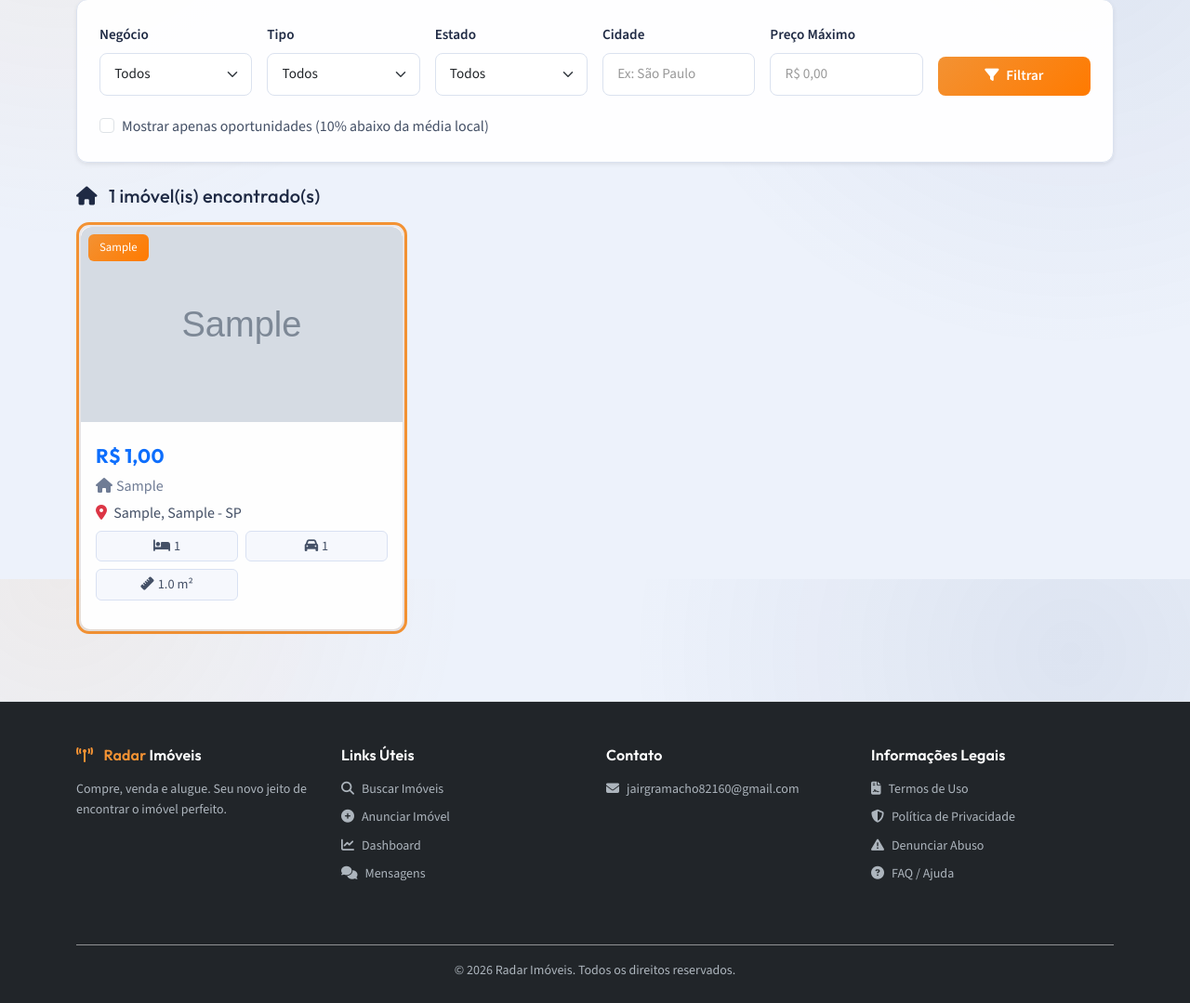
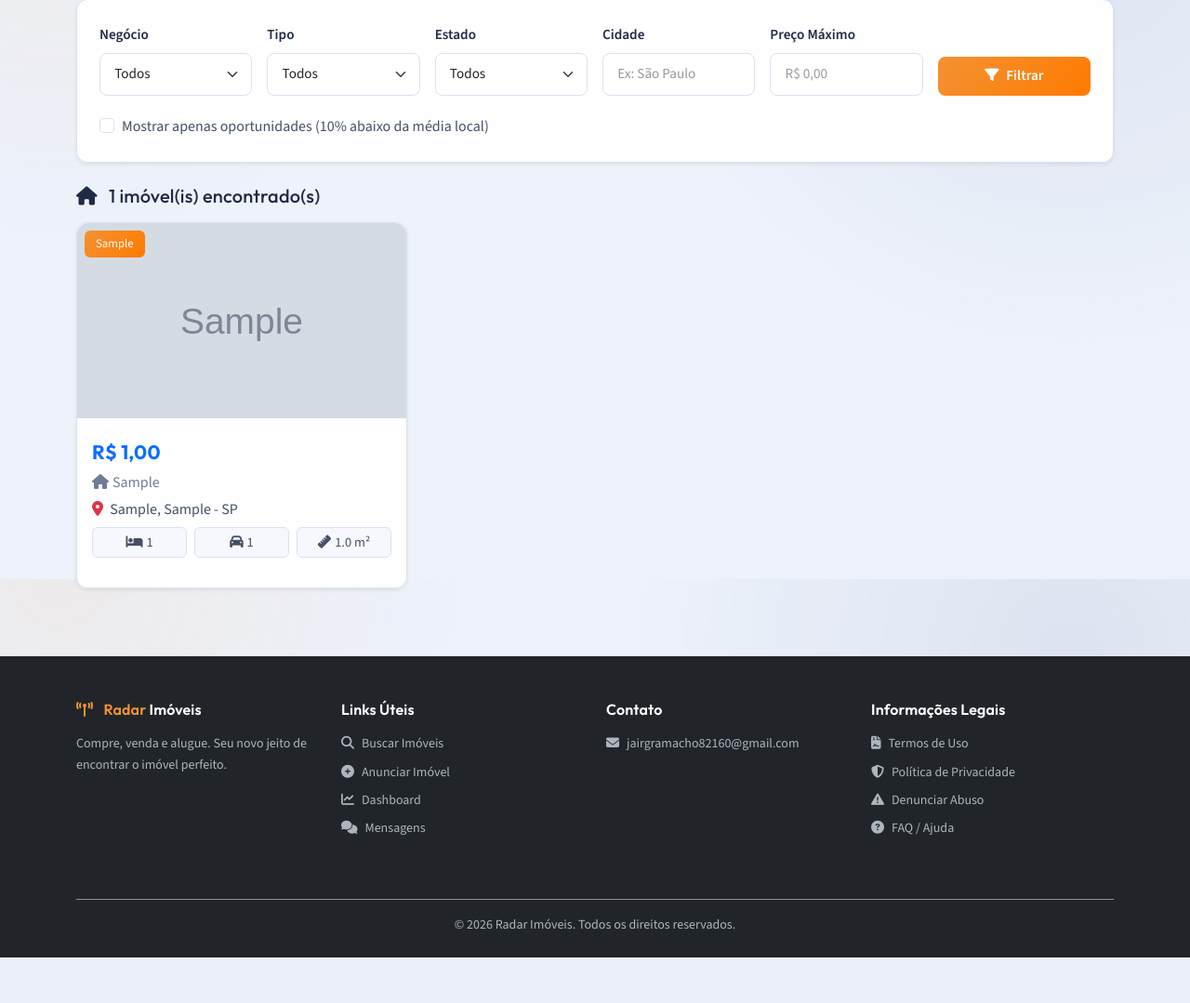
Before and after one commit to jairgramacho/radar-imoveis-pro, a Flask app: page / in a window 1280 px wide. Shown: the part 177-1256 px from the top of the page at 93% size. After the commit the page ends 1207 px from the top, so only its background shows below. Run offline with Flask 3, Linux system fonts and the light colour scheme; tables that the repository leaves empty hold one stand-in row (values such as "Sample post"); grey boxes marked "Sample" are stand-in pictures; parts of the project's set-up code (start-up, migrations or seed data) failed here and were passed over.

Commit message:
Standardize listing card content height and remove orange frame

```diff
--- a/static/css/style.css
+++ b/static/css/style.css
@@ -114,7 +114,7 @@ a:hover {
     cursor: pointer;
     animation: fadeSlideUp 0.35s ease;
     min-height: 100%;
-    border: 0 !important;
+    border: 1px solid var(--borda) !important;
 }
 
 .card-imovel:hover {
@@ -188,22 +188,21 @@ a:hover {
 }
 
 .imovel-card-link {
-    display: block;
     text-decoration: none;
     color: inherit;
-    border: 3px solid var(--laranja);
-    border-radius: 14px;
-    padding: 2px;
-    background-color: rgba(243, 146, 51, 0.08);
+    display: block;
 }
 
 .imovel-card-link:hover {
     color: inherit;
-    border-color: #ff7a00;
 }
 
 .imovel-card-link .card-imovel {
-    border-radius: 10px;
+    border-radius: 12px;
+}
+
+.card-imovel-features {
+    min-height: 42px;
 }
 
 @media (max-width: 576px) {
--- a/templates/index.html
+++ b/templates/index.html
@@ -180,28 +180,22 @@
                                 </p>
 
                                 <!-- CARACTERÍSTICAS -->
-                                <div class="row g-2 mb-3">
-                                    {% if imovel.quartos %}
-                                    <div class="col-6">
+                                <div class="row g-2 mb-3 card-imovel-features">
+                                    <div class="col-4">
                                         <span class="badge badge-soft w-100">
-                                            <i class="fas fa-bed me-1"></i>{{ imovel.quartos }}
+                                            <i class="fas fa-bed me-1"></i>{{ imovel.quartos if imovel.quartos else '-' }}
                                         </span>
                                     </div>
-                                    {% endif %}
-                                    {% if imovel.vagas %}
-                                    <div class="col-6">
+                                    <div class="col-4">
                                         <span class="badge badge-soft w-100">
-                                            <i class="fas fa-car me-1"></i>{{ imovel.vagas }}
+                                            <i class="fas fa-car me-1"></i>{{ imovel.vagas if imovel.vagas else '-' }}
                                         </span>
                                     </div>
-                                    {% endif %}
-                                    {% if imovel.area %}
-                                    <div class="col-6">
+                                    <div class="col-4">
                                         <span class="badge badge-soft w-100">
-                                            <i class="fas fa-ruler me-1"></i>{{ imovel.area }} m²
+                                            <i class="fas fa-ruler me-1"></i>{% if imovel.area %}{{ imovel.area }} m²{% else %}-{% endif %}
                                         </span>
                                     </div>
-                                    {% endif %}
                                 </div>
 
                             </div>
@@ -285,6 +279,24 @@
                                     <i class="fas fa-map-marker-alt me-1 text-danger"></i>
                                     {{ imovel.bairro }}, {{ imovel.cidade }} - {{ imovel.estado }}
                                 </p>
+
+                                <div class="row g-2 mt-2 card-imovel-features">
+                                    <div class="col-4">
+                                        <span class="badge badge-soft w-100">
+                                            <i class="fas fa-bed me-1"></i>{{ imovel.quartos if imovel.quartos else '-' }}
+                                        </span>
+                                    </div>
+                                    <div class="col-4">
+                                        <span class="badge badge-soft w-100">
+                                            <i class="fas fa-car me-1"></i>{{ imovel.vagas if imovel.vagas else '-' }}
+                                        </span>
+                                    </div>
+                                    <div class="col-4">
+                                        <span class="badge badge-soft w-100">
+                                            <i class="fas fa-ruler me-1"></i>{% if imovel.area %}{{ imovel.area }} m²{% else %}-{% endif %}
+                                        </span>
+                                    </div>
+                                </div>
                             </div>
                         </div>
                     </a>
```
